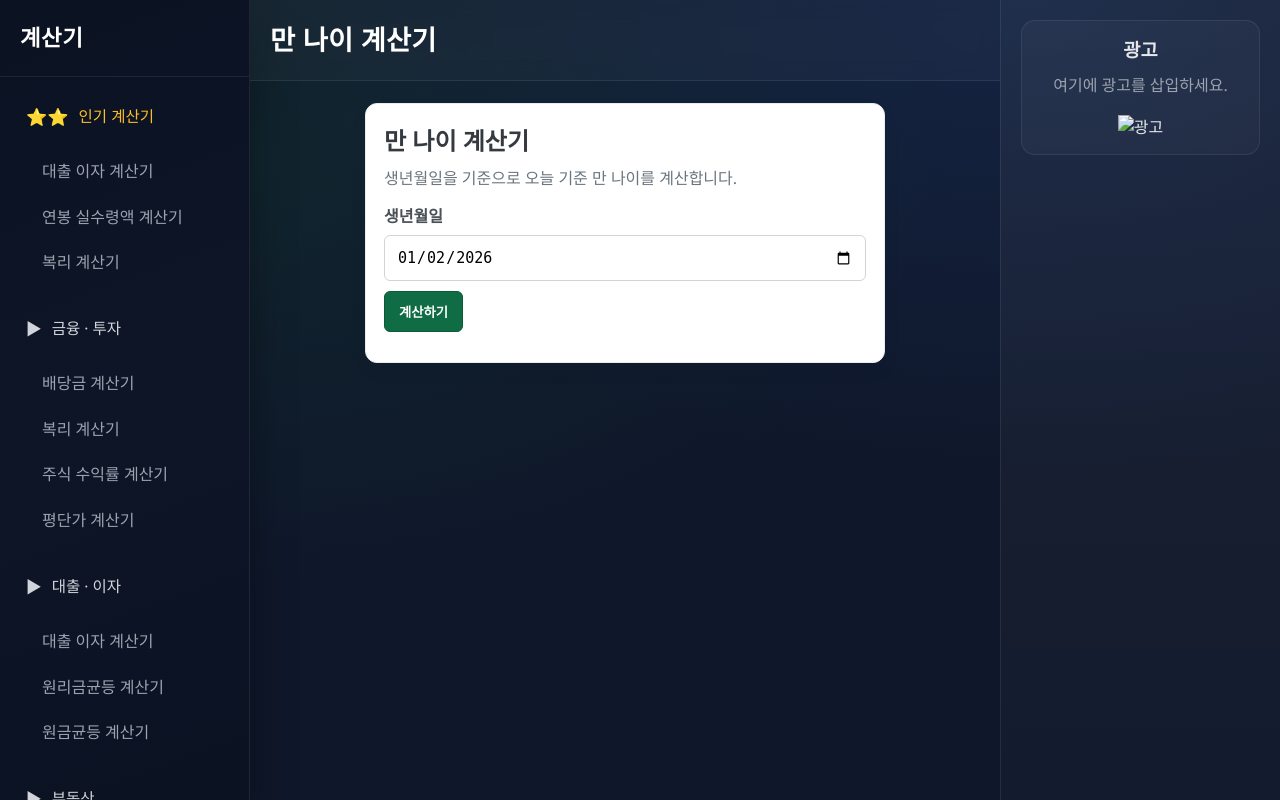
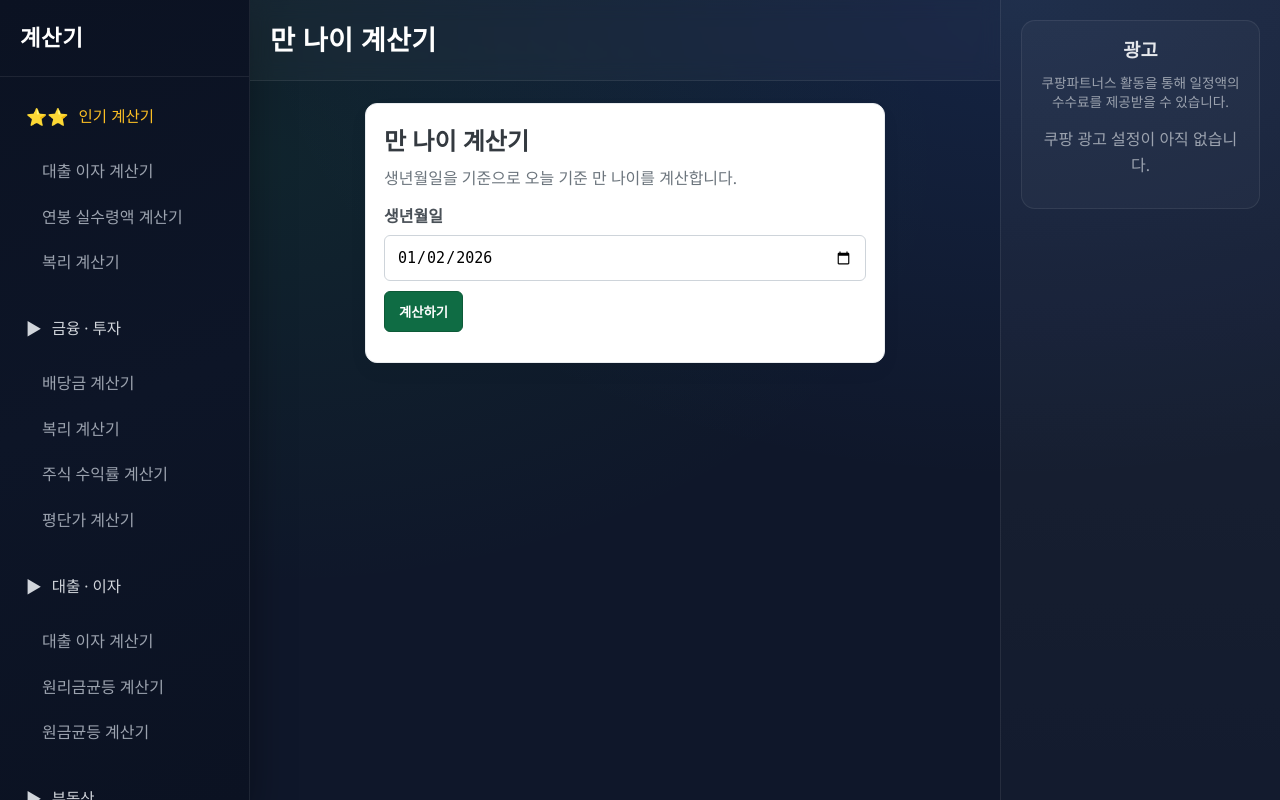
Before and after one commit to KIMKH9280/korean-finance-calculator, a Flask app: page /life/age-calculator in a window 1280 px wide. Run offline with Flask 3, Linux system fonts and the light colour scheme; some libraries are stand-ins or nearby versions.

Commit message:
Add Coupang Partners ad widget

```diff
--- a/app.py
+++ b/app.py
@@ -1,6 +1,29 @@
+import os
+
 from flask import Flask, render_template, request
 
 app = Flask(__name__)
+
+
+def _get_int_env(name: str) -> int | None:
+    value = os.getenv(name, "").strip()
+    if not value:
+        return None
+    try:
+        return int(value)
+    except ValueError:
+        return None
+
+
+@app.context_processor
+def inject_ad_config():
+    return {
+        "coupang_partners_id": _get_int_env("COUPANG_PARTNERS_ID"),
+        "coupang_tracking_code": os.getenv("COUPANG_TRACKING_CODE", "").strip() or None,
+        "coupang_template": os.getenv("COUPANG_TEMPLATE", "carousel").strip() or "carousel",
+        "coupang_width": _get_int_env("COUPANG_WIDTH") or 260,
+        "coupang_height": _get_int_env("COUPANG_HEIGHT") or 300,
+    }
 
 @app.route('/health')
 def health_check():
--- a/static/style.css
+++ b/static/style.css
@@ -107,6 +107,11 @@ body {
 #ad-area .ad-placeholder h3 { margin-bottom: 8px; color: #e5e7eb; }
 #ad-area .ad-placeholder p { margin-bottom: 16px; color: #9ca3af; }
 
+.ad-disclosure {
+    font-size: 0.85em;
+    line-height: 1.4;
+}
+
 .header {
     padding: 18px 20px;
     background: rgba(255,255,255,0.03);
--- a/templates/base.html
+++ b/templates/base.html
@@ -94,9 +94,32 @@
         <aside id="ad-area">
             <div class="ad-placeholder">
                 <h3>광고</h3>
-                <p>여기에 광고를 삽입하세요.</p>
-                <!-- 예시 광고 이미지 -->
-                <img src="https://via.placeholder.com/300x250?text=Ad" alt="광고" style="width: 100%; height: auto;">
+                                <p class="ad-disclosure">쿠팡파트너스 활동을 통해 일정액의 수수료를 제공받을 수 있습니다.</p>
+
+                                {% if coupang_partners_id and coupang_tracking_code %}
+                                <script id="coupang-partners-config" type="application/json">{{ {
+                                        'id': coupang_partners_id,
+                                        'template': coupang_template,
+                                        'trackingCode': coupang_tracking_code,
+                                        'width': coupang_width,
+                                        'height': coupang_height
+                                } | tojson }}</script>
+                                <script src="https://ads-partners.coupang.com/g.js"></script>
+                                <script>
+                                    (function () {
+                                        var el = document.getElementById('coupang-partners-config');
+                                        if (!el) return;
+                                        try {
+                                            var cfg = JSON.parse(el.textContent || el.innerText || '{}');
+                                            new PartnersCoupang.G(cfg);
+                                        } catch (e) {
+                                            // ignore
+                                        }
+                                    })();
+                                </script>
+                                {% else %}
+                                <p style="margin-top: 10px;">쿠팡 광고 설정이 아직 없습니다.</p>
+                                {% endif %}
             </div>
         </aside>
     </div>
```
